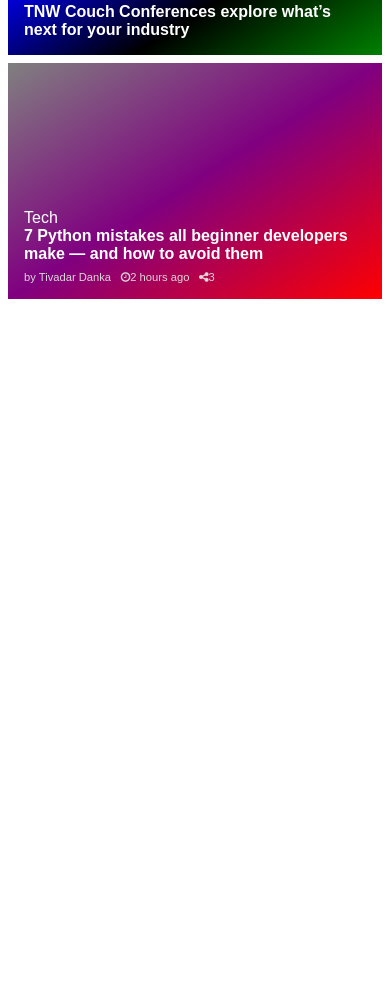
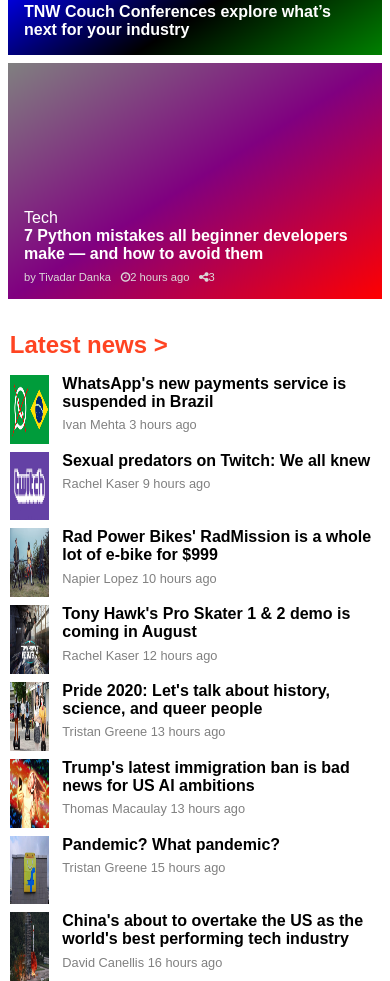
Before and after one commit to AlduLonghi/the-next-web-clone, a plain HTML site: page index.html in a window 390 px wide. Shown: the part 529-1510 px from the top of the page. Before the commit the page ends 844 px from the top, so only its background shows below. Drawn offline with Linux system fonts and the light colour scheme.

Commit message:
style secondary articles grid and make it responsive

```diff
--- a/index.html
+++ b/index.html
@@ -94,7 +94,67 @@
                 </div>
             </div>
         </div>
+        <div class="latest-news">
+            <a href="#" class="grid-header"><h2>Latest news ></h2></a>
+            <div class="latest-news-grid">
+                <div>
+                    <img src="./assets/img8.jpg" alt="">
+                    <div>
+                    <h4>WhatsApp's new payments service is suspended in Brazil</h4>
+                    <p> <span>Ivan Mehta</span>  3 hours ago</p>
+                    </div>
+            </div>
+            <div>
+                <img src="./assets/img1.jpg" alt="">
+                <div>
+                <h4>Sexual predators on Twitch: We all knew</h4>
+                <p> <span>Rachel Kaser</span>  9 hours ago</p>
+                </div>
+            </div>
+                <div>
+                    <img src="./assets/img2.jpeg" alt="">
+                    <div>
+                    <h4>Rad Power Bikes' RadMission is a whole lot of e-bike for $999</h4>
+                    <p> <span>Napier Lopez</span>  10 hours ago</p>
+                    </div>
+            </div>
+                <div>
+                    <img src="./assets/img3.jpg" alt="">
+                    <div>
+                    <h4>Tony Hawk's Pro Skater 1 & 2 demo is coming in August</h4>
+                   <p> <span>Rachel Kaser</span>  12 hours ago</p>
+                    </div>
+            </div>
+                <div>
+                    <img src="./assets/img4.jpg" alt="">
+                    <div>
+                    <h4>Pride 2020: Let's talk about history, science, and queer people</h4>
+                    <p> <span>Tristan Greene</span>  13 hours ago</p>
+                    </div>
+            </div>
+                <div>
+                    <img src="./assets/img5.png" alt="">
+                    <div>
+                    <h4>Trump's latest immigration ban is bad news for US AI ambitions</h4>
+                   <p> <span>Thomas Macaulay</span>  13 hours ago</p>
+                    </div>
+            </div>
+                <div>
+                    <img src="./assets/img6.jpg" alt="">
+                    <div>
+                    <h4>Pandemic? What pandemic?</h4>
+                   <p><span>Tristan Greene </span> 15 hours ago</p>
+                    </div>
+            </div>
+                <div>
+                    <img src="./assets/img7.jpg" alt="">
+                    <div>
+                    <h4>China's about to overtake the US as the world's best performing tech industry</h4>
+                    <p> <span>David Canellis</span>  16 hours ago</p>
+                    </div>
+                </div>
+            </div>
+        </div>
     </main>
-   </div>
-</body>
+   </body>
 </html>
--- a/style.css
+++ b/style.css
@@ -55,6 +55,25 @@
   padding: 0.5%;
   font-size: 0.9rem;
   margin-top: 0;
+}
+
+.nav-2-ul-2-text span {
+  font-family: var(--chakra-font);
+  color: black;
+  font-weight: 500;
+}
+
+.latest-news-grid a {
+  color: var(--color-black);
+}
+
+.latest-news-grid p {
+  color: grey;
+  font-size: 0.8rem;
+}
+
+.latest-news-grid p > span {
+  cursor: pointer;
 }
 
 .main-articles-footer p {
@@ -129,13 +148,13 @@
 }
 
 .nav-2-ul-1 {
-  width: 55%;
+  width: 70%;
   align-content: center;
   margin-left: 1rem;
 }
 
 .nav-2-ul-2 {
-  width: 45%;
+  width: 30%;
   height: 3rem;
   justify-content: flex-end;
   margin-bottom: 0;
@@ -160,12 +179,6 @@
 
 .nav-2-ul-2-text {
   min-width: 17rem;
-}
-
-.nav-2-ul-2-text span {
-  font-family: var(--chakra-font);
-  color: black;
-  font-weight: 500;
 }
 
 .nav-2-ul-2-text span:nth-child(1) {
@@ -254,6 +267,10 @@
     height: 3rem;
   }
 
+  .nav-2-ul-2 li:last-child {
+    display: none;
+  }
+
   .main-header-content {
     height: 3rem;
   }
@@ -281,6 +298,10 @@
   display: grid;
   grid-template: repeat(2, 1fr) / 1fr;
   row-gap: 0.5rem;
+}
+
+.latest-news-grid div {
+  display: block;
 }
 
 .hero-article {
@@ -383,3 +404,109 @@
     height: 30rem;
   }
 }
+
+.latest-news {
+  display: flex;
+  flex-direction: column;
+  align-items: center;
+  width: 100%;
+  min-width: 100%;
+  margin-top: 6rem;
+}
+
+.grid-header {
+  display: block;
+  width: 63rem;
+}
+
+.latest-news-grid {
+  display: grid;
+  grid-template-rows: repeat(2, 1fr);
+  grid-template-columns: repeat(4, 1fr);
+  width: 63rem;
+  grid-gap: 1.5rem;
+}
+
+.latest-news-grid img {
+  width: 100%;
+  height: 9rem;
+  cursor: pointer;
+}
+
+.latest-news-grid h4 {
+  margin: 0.4rem 0;
+  cursor: pointer;
+}
+
+.latest-news-grid h4:hover {
+  text-decoration: underline;
+  color: var(--color-orange);
+}
+
+.latest-news h2 {
+  color: var(--color-orange);
+  margin-bottom: 1rem;
+}
+
+.latest-news h2:hover {
+  color: var(--color-black);
+}
+
+@media all and (max-width: 1024px) {
+  .grid-header {
+    width: 90%;
+  }
+
+  .latest-news-grid {
+    display: grid;
+    grid-template-columns: repeat(3, 1fr);
+    width: 90%;
+  }
+
+  .latest-news-grid img {
+    height: 11rem;
+  }
+}
+
+@media all and (max-width: 768px) {
+  .latest-news {
+    width: 100%;
+    margin-top: 18rem;
+  }
+
+  .grid-header {
+    width: 95%;
+  }
+
+  .latest-news-grid {
+    display: grid;
+    grid-template-rows: repeat(8, 1fr);
+    grid-template-columns: 1fr;
+    width: 95%;
+    grid-row-gap: 0.5rem;
+  }
+
+  .latest-news-grid h4 {
+    margin-top: 0;
+  }
+
+  .latest-news-grid p span:hover {
+    text-decoration: underline;
+    cursor: pointer;
+  }
+
+  .latest-news-grid img {
+    width: 100%;
+    height: 4.3rem;
+  }
+
+  .latest-news-grid div {
+    display: grid;
+    grid-template-columns: 1fr 8fr;
+    grid-column-gap: 0.8rem;
+  }
+
+  .latest-news-grid div > div {
+    display: inline;
+  }
+}
```
Also changed, not shown: assets/img1.jpg (added), assets/img2.jpeg (added), assets/img3.jpg (added), assets/img4.jpg (added), assets/img5.png (added), assets/img6.jpg (added), assets/img7.jpg (added), assets/img8.jpg (added).
